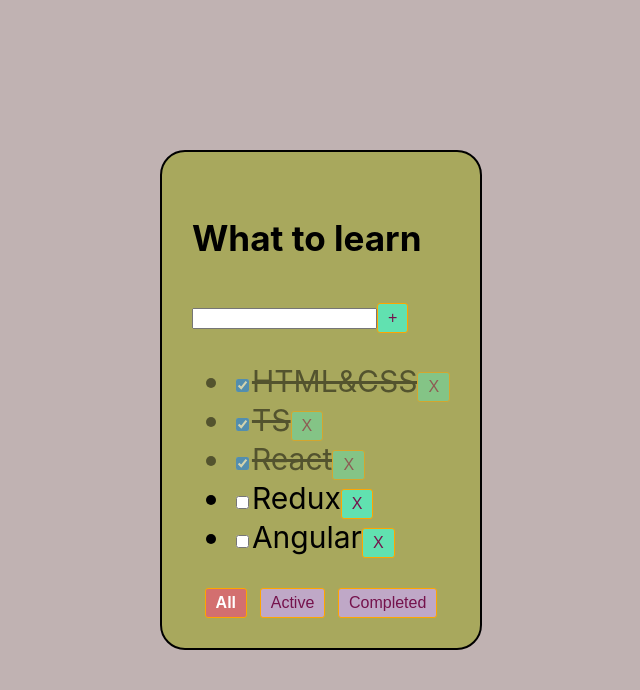
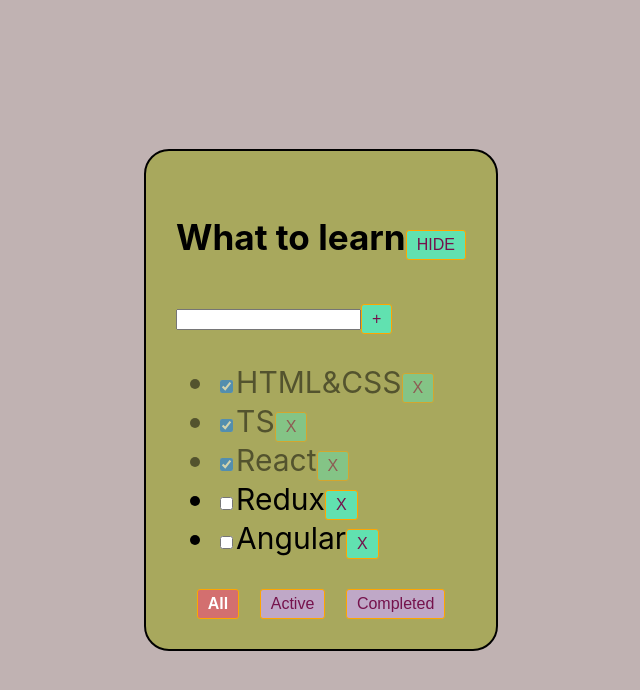
Before and after one commit to MikeWelltoday/todolist-online, a React (Create React App) app: page / in a window 1280 px wide. Shown: the top 690 px of the page, without its empty margins (319-959 px from the left). Built offline with nearby package versions, Linux system fonts and the light colour scheme.

Commit message:
=> saved

```diff
--- a/src/components/todolist/Todolist.module.scss
+++ b/src/components/todolist/Todolist.module.scss
@@ -34,8 +34,4 @@
 
 .taskDone {
   opacity: 0.5;
-
-  span {
-    text-decoration: line-through;
-  }
 }
--- a/src/components/todolist/Todolist.tsx
+++ b/src/components/todolist/Todolist.tsx
@@ -1,4 +1,4 @@
-import React, {ChangeEvent, JSX, useState, KeyboardEvent} from 'react'
+import React, {ChangeEvent, useState, KeyboardEvent} from 'react'
 import S from './Todolist.module.scss'
 import btnS from './../button/Button.module.scss'
 import {Button} from '../button/Button'
@@ -25,14 +25,14 @@ type ListPropsType = {
 export const Todolist: React.FC<ListPropsType> = (props) => {
 
     //--------------------------------------------------------------------------------------------------
-    // ### ERROR
+    // ### STATES
+    const [taskTitle, setTaskTitle] = useState<string>('')
     const [error, setError] = useState<boolean>(false)
-
+    const [filter, setFilter] = useState<filterModeType>('all')
+    const [isHide, setIsHide] = useState<boolean>(false)
 
     //--------------------------------------------------------------------------------------------------
     // ### ADD TASK
-    const [taskTitle, setTaskTitle] = useState<string>('')
-
     function onChangeTaskInputHandler(event: ChangeEvent<HTMLInputElement>) {
         setTaskTitle(event.currentTarget.value)
     }
@@ -48,7 +48,7 @@ export const Todolist: React.FC<ListPropsType> = (props) => {
     }
 
     function onKeyUpAddTaskHandler(event: KeyboardEvent<HTMLInputElement>) {
-        setError(false)
+        error && setError(false)
         if (event.key === 'Enter') {
             onClickAddTaskHandler()
         }
@@ -62,22 +62,35 @@ export const Todolist: React.FC<ListPropsType> = (props) => {
 
     //--------------------------------------------------------------------------------------------------
     // ### FILTRATION
-    const [filter, setFilter] = useState<filterModeType>('all')
-
     function onClickFilterHandler(filterValue: filterModeType) {
-        return () => {
-            setFilter(filterValue)
-        }
+        return () => setFilter(filterValue)
     }
 
     let tasksForTodoList: tasksType[] = props.tasks
     if (filter === 'active') tasksForTodoList = props.tasks.filter(item => !item.isDone)
     if (filter === 'completed') tasksForTodoList = props.tasks.filter(item => item.isDone)
 
+    //--------------------------------------------------------------------------------------------------
+    // ### TASK FOLDING
+    function onClickTaskHidingHandler() {
+        setIsHide(!isHide)
+    }
 
     return (
         <div className={S.list}>
-            <h3>{props.title}</h3>
+            <h3>
+                {props.title}
+                <Button onClickCallBack={onClickTaskHidingHandler}>{isHide ? 'SHOW' : 'HIDE'}</Button>
+            </h3>
+            {isHide &&
+                <>
+                    <p>{`TOTAL: ${props.tasks.length} tasks`}</p>
+                    <p>{`DONE: ${props.tasks.filter(item => item.isDone).length} tasks`}</p>
+                    <p>{`inPROCESS: ${props.tasks.filter(item => !item.isDone).length} tasks`}</p>
+                </>
+            }
+            {!isHide &&
+                <>
                     <div>
                         <input type="text"
                                value={taskTitle}
@@ -145,6 +158,8 @@ export const Todolist: React.FC<ListPropsType> = (props) => {
                             onClickCallBack={onClickFilterHandler('completed')}
                         >Completed</Button>
                     </div>
+                </>
+            }
         </div>
     )
 }
```
Lines whose indentation alone changed are shown as unchanged.
